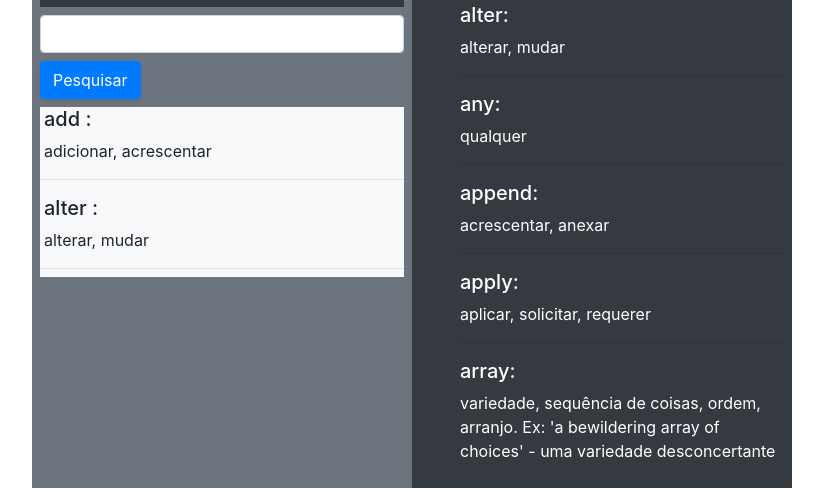
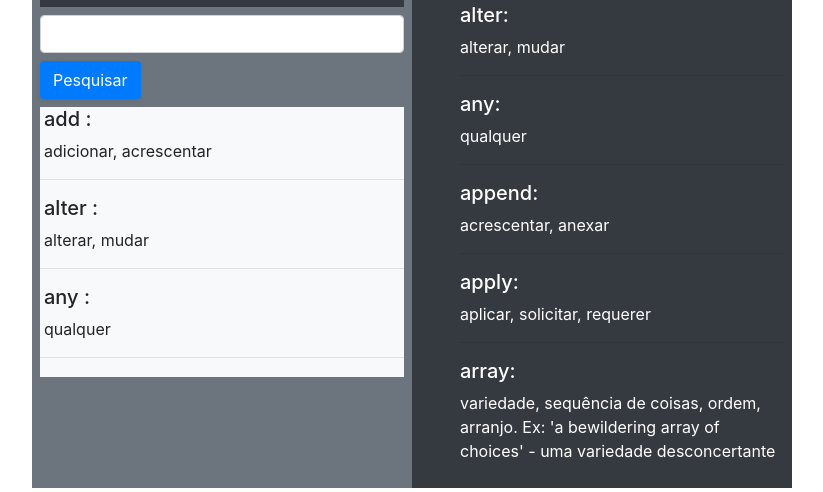
Before and after one commit to elycarvalho/english-words-for-devs, a plain HTML site: page index.html in a window 1280 px wide. Shown: the part 94-586 px from the top of the page, without its empty margins (38-861 px from the left). Drawn offline with nearby package versions, Linux system fonts and the light colour scheme.

Commit message:
Update style.css

```diff
--- a/style.css
+++ b/style.css
@@ -4,7 +4,7 @@ li{
 
 #found-word{
     width: 100%;
-    height: 170px;
+    height: 270px;
     overflow: scroll;
 }
 
```
